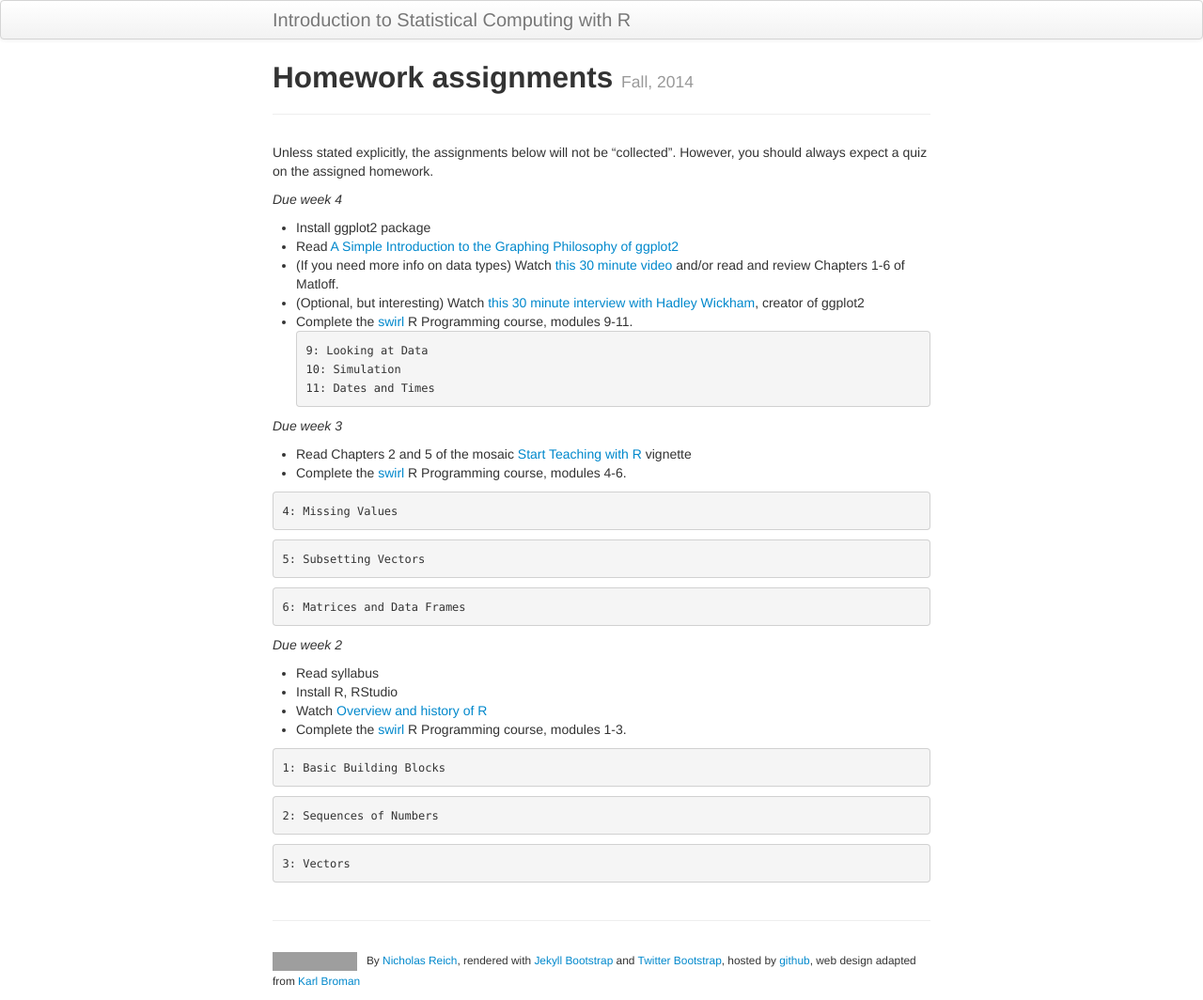
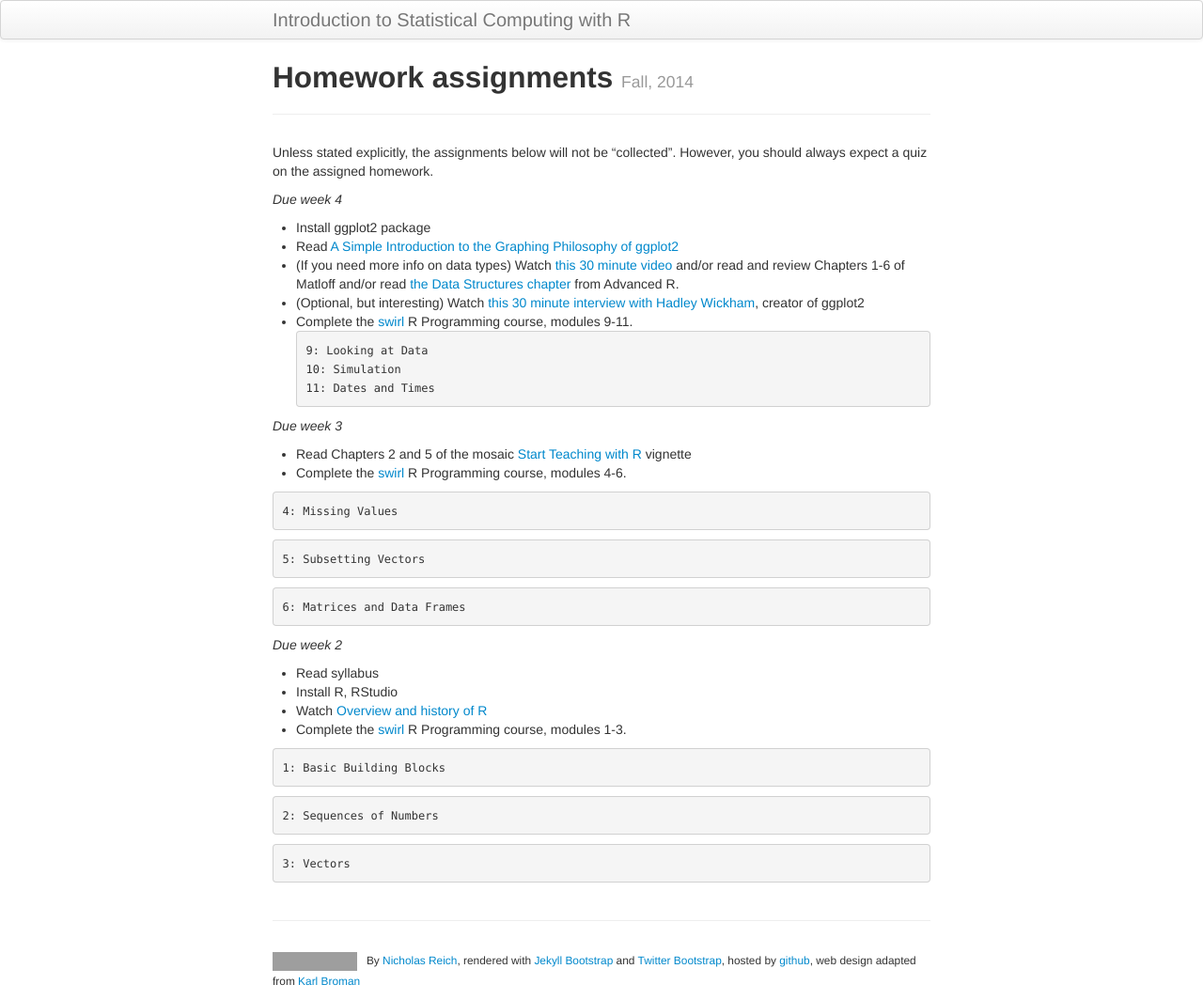
Before and after one commit to nickreich/statComp2014, a Jekyll site: the page built from pages/homework.md, in a window 1280 px wide. Shown: the whole page at 94% size. Built offline with Jekyll 4.4.1, drawn with Linux system fonts in a browser that asks for light colours; grey boxes are pictures that could not be loaded.

Commit message:
adding advanced R links.

````diff
--- a/pages/homework.md
+++ b/pages/homework.md
@@ -12,7 +12,7 @@ _Due week 4_
 
 * Install ggplot2 package
 * Read [A Simple Introduction to the Graphing Philosophy of ggplot2](http://tomhopper.me/2014/03/28/a-simple-introduction-to-the-graphing-philosophy-of-ggplot2/)
-* (If you need more info on data types) Watch [this 30 minute video](https://www.youtube.com/watch?v=5AQM-yUX9zg&index=6&list=PLjTlxb-wKvXNSDfcKPFH2gzHGyjpeCZmJ) and/or read and review Chapters 1-6 of Matloff.
+* (If you need more info on data types) Watch [this 30 minute video](https://www.youtube.com/watch?v=5AQM-yUX9zg&index=6&list=PLjTlxb-wKvXNSDfcKPFH2gzHGyjpeCZmJ) and/or read and review Chapters 1-6 of Matloff and/or read [the Data Structures chapter](http://adv-r.had.co.nz/Data-structures.html) from Advanced R.
 * (Optional, but interesting) Watch [this 30 minute interview with Hadley Wickham](https://www.youtube.com/watch?v=JxwxefRAu70), creator of ggplot2
 * Complete the [swirl](http://swirlstats.com/students.html) R Programming course, modules 9-11.
 ```
````
Also changed, not shown: index.md (+2 -1 lines).
